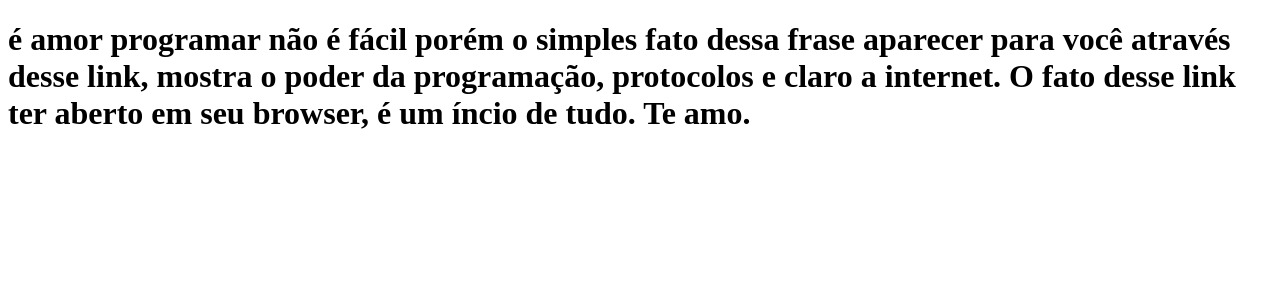
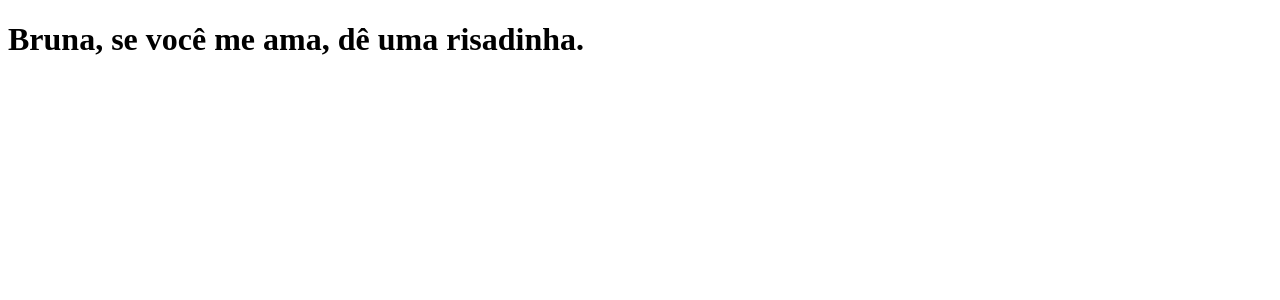
Before and after one commit to griloowx/codenews.com, a Next.js app: page / in a window 1280 px wide. Shown: the top 300 px of the page. Built offline with nearby package versions, Linux system fonts and the light colour scheme.

Commit message:
add frase

```diff
--- a/pages/index.js
+++ b/pages/index.js
@@ -1,11 +1,4 @@
 function Home() {
-  return (
-    <h1>
-      é amor programar não é fácil porém o simples fato dessa frase aparecer
-      para você através desse link, mostra o poder da programação, protocolos e
-      claro a internet. O fato desse link ter aberto em seu browser, é um íncio
-      de tudo. Te amo.
-    </h1>
-  );
+  return <h1>Bruna, se você me ama, dê uma risadinha.</h1>;
 }
 export default Home;
```
